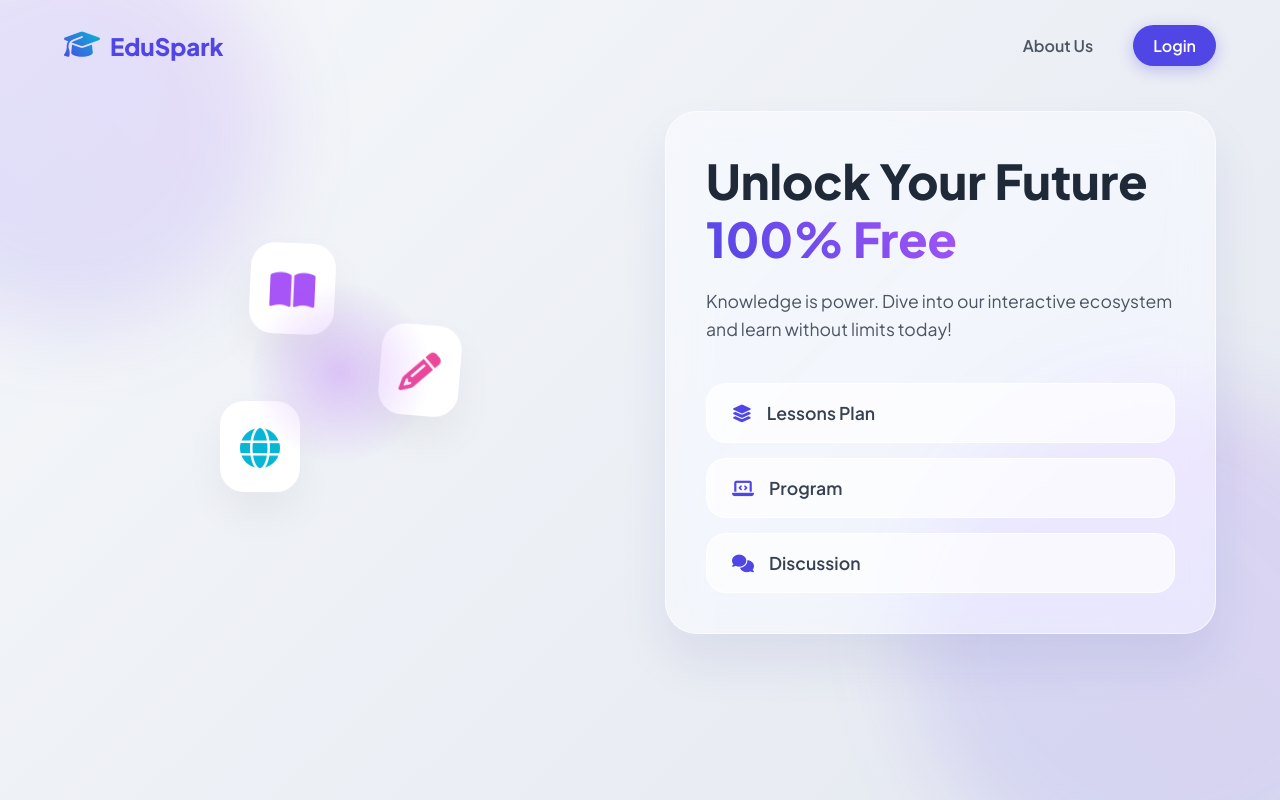
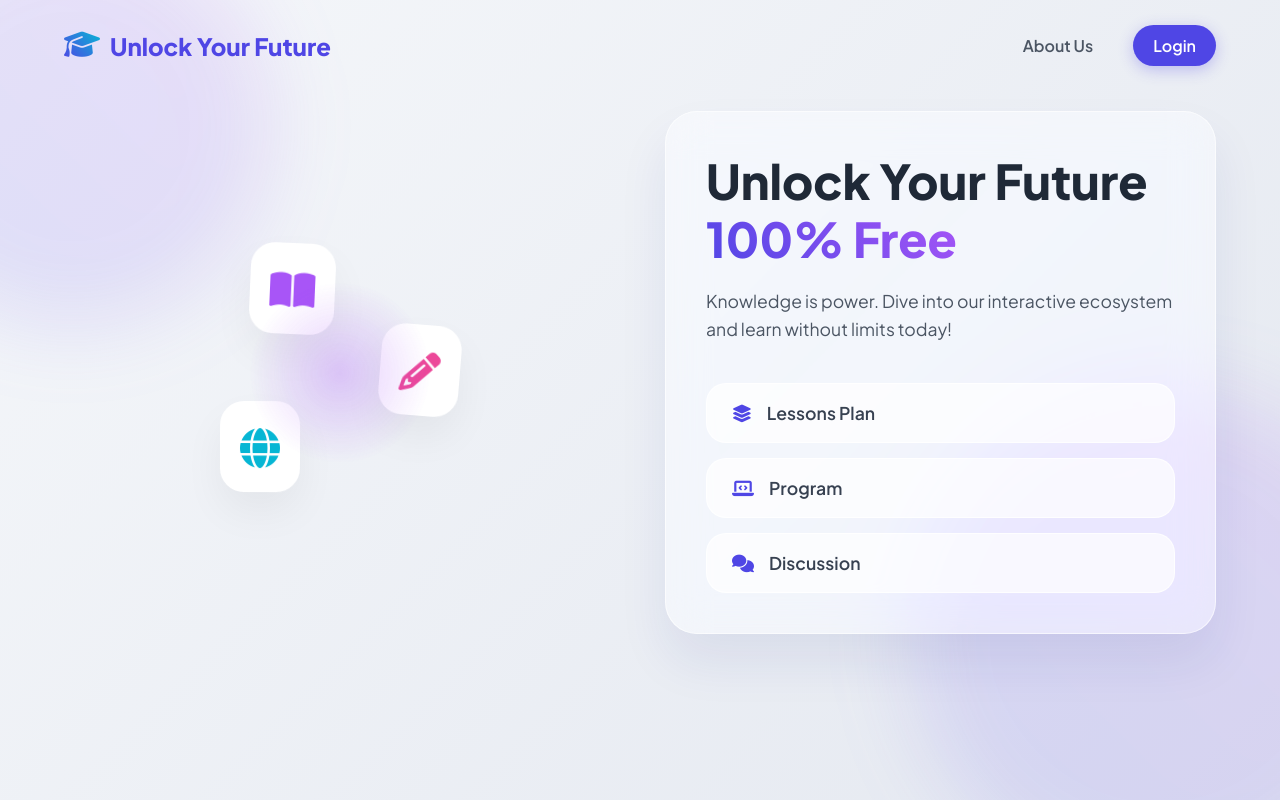
Before and after one commit to JK007990/Unlock-Your-Future-, a plain HTML site: page index.html in a window 1280 px wide. Drawn offline with Linux system fonts and the light colour scheme.

Commit message:
Add files via upload

```diff
--- a/index.html
+++ b/index.html
@@ -93,7 +93,7 @@
 
     <div id="home-page" class="page active">
         <header>
-            <div class="logo" onclick="switchPage('home-page')"><i class="fa-solid fa-graduation-cap"></i><span>EduSpark</span></div>
+            <div class="logo" onclick="switchPage('home-page')"><i class="fa-solid fa-graduation-cap"></i><span>Unlock Your Future</span></div>
             <nav>
                 <a onclick="switchPage('about-page')" class="nav-btn">About Us</a>
                 <a onclick="switchPage('login-page')" class="nav-btn login-btn">Login</a>
```
